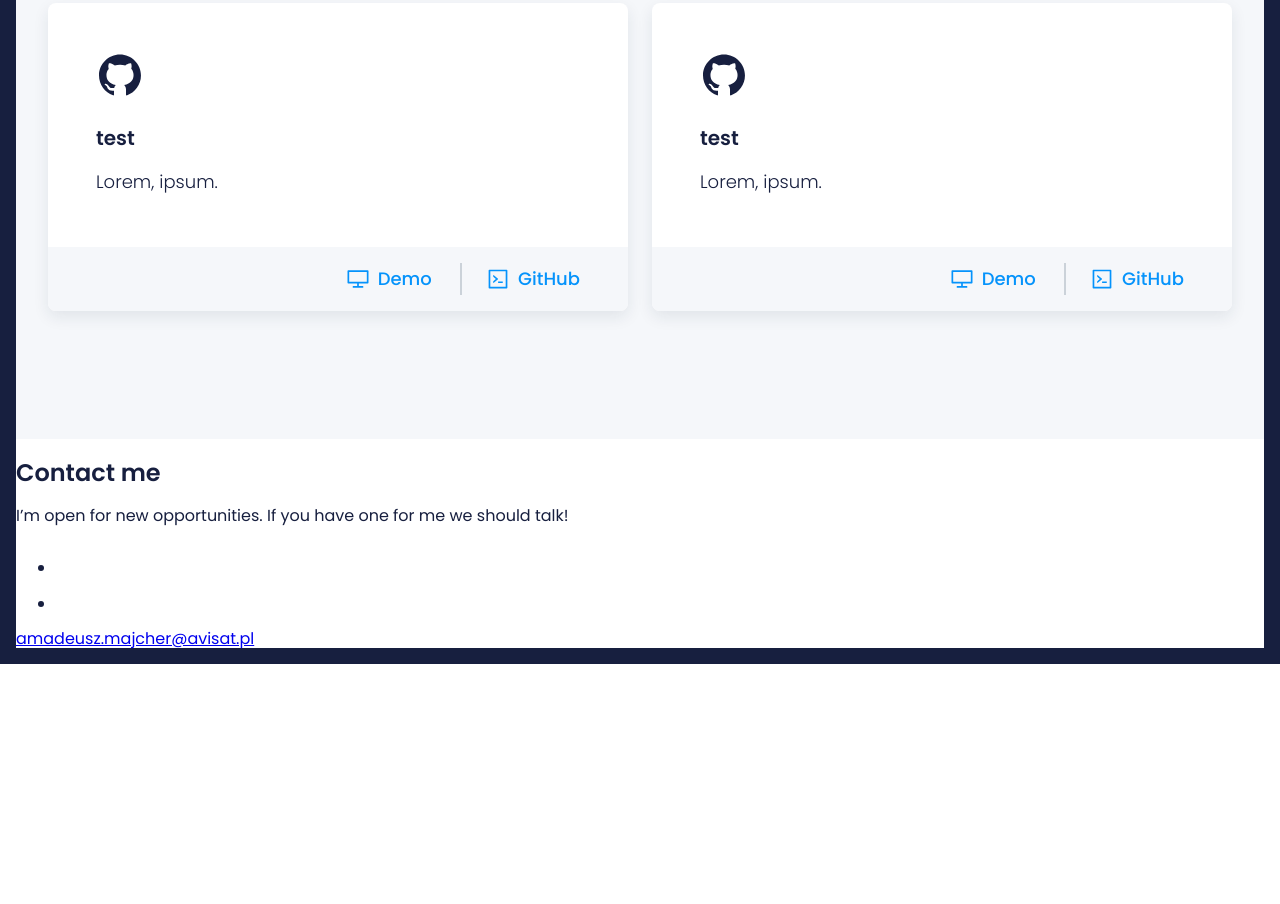
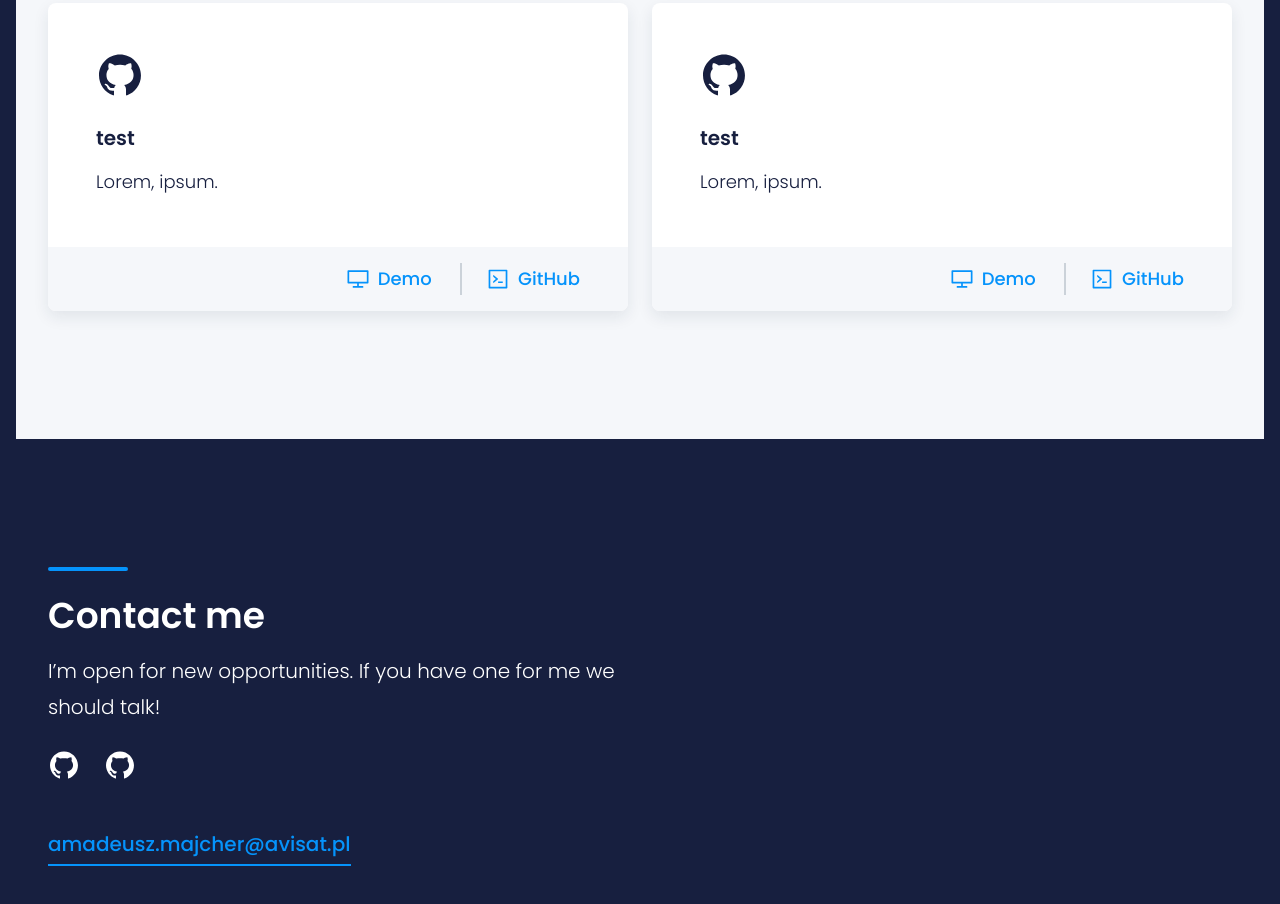
Before and after one commit to amadeuszmajcher/homepage, a website built with webpack: page src/content/index.html in a window 1280 px wide. Shown: the part 2746-3650 px from the top of the page. Before the commit the page ends 3410 px from the top, so only its background shows below. Built offline with nearby package versions, Linux system fonts and the light colour scheme; files whose address does not match are found by name.

Commit message:
feat: desktop styles for contact

```diff
--- a/src/content/index.html
+++ b/src/content/index.html
@@ -127,6 +127,7 @@
   </main>
   <footer id="contactMe" class="contact">
     <h2 class="contact__title">Contact me</h2>
+    <div class="container">
       <p class="contact__description">I’m open for new opportunities. If you have one for me we should talk!</p>
       <ul class="social">
         <li class="social__item"><a class="social__link" href="#"><img class="social__icon"
@@ -135,6 +136,7 @@
               src="assets/img/github-white.svg" alt="LinkedIn"></a></li>
       </ul>
       <a class="contact__mail" href="mailto:amadeusz.majcher@avisat.pl">amadeusz.majcher@avisat.pl</a>
+    </div>
   </footer>
   <script src="js/main.js"></script>
 </body>
--- a/src/scss/main.scss
+++ b/src/scss/main.scss
@@ -4,6 +4,7 @@
 @import "modules/hero.scss";
 @import "modules/skills.scss";
 @import "modules/projects.scss";
+@import "modules/contact.scss";
 
 html {
   box-sizing: border-box;
--- /dev/null
+++ b/src/scss/modules/contact.scss
@@ -0,0 +1,55 @@
+.contact{
+    background: $big-stone;
+    color: $white;
+    padding-bottom: calc(8rem - 16px);
+    &__title{
+        font-size: 2.25rem;
+        margin: 0 auto 1rem;
+        font-style: normal;
+        font-weight: 600;
+        padding: 8rem 0 0;
+        max-width: 1184px;
+        &::before{
+            content: " ";
+            width: 80px;
+            height: 4px;
+            display: block;
+            background: $blue;
+            border-radius: 8px;
+            margin-bottom: 1.5rem;
+        }
+    }
+    &__description{
+        font-weight: 300;
+        font-size: 1.25rem;
+        line-height: 2.25rem;
+        color: $white;
+        max-width: 580px;
+        margin: 0 0 1.5rem;
+    }
+    &__mail{
+        color: $blue;
+        font-weight: 500;
+        font-size: 1.25rem;
+        text-decoration: none;
+        padding-bottom: 8px;
+        border-bottom: 2px solid $blue;
+        display: inline-block;
+        margin: 3rem 0 0 0;
+    }
+}
+.social{
+    list-style-type: none;
+    margin: 0;
+    padding: 0;
+    display: flex;
+    &__item{
+        & + &{
+            margin-left: 1.5rem;
+        }
+    }
+    &__link{
+        text-decoration: none;
+
+    }
+}
```
Also changed, not shown: dist/css/main.css, dist/index.html, 1 other file. Lines whose indentation alone changed are shown as unchanged.
